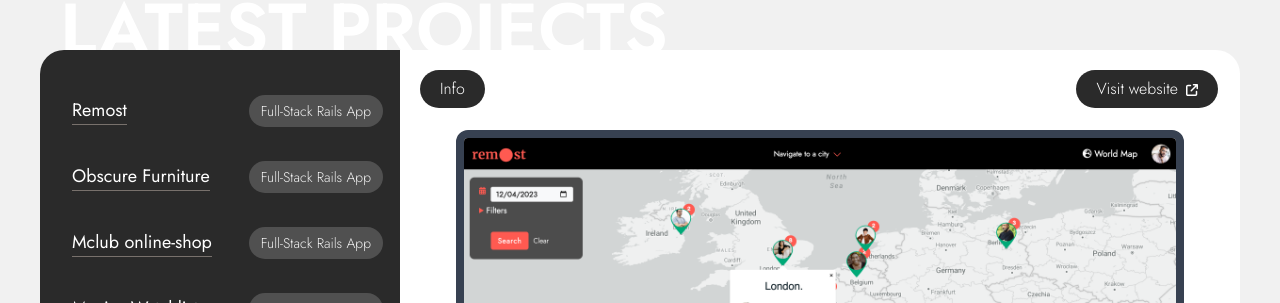
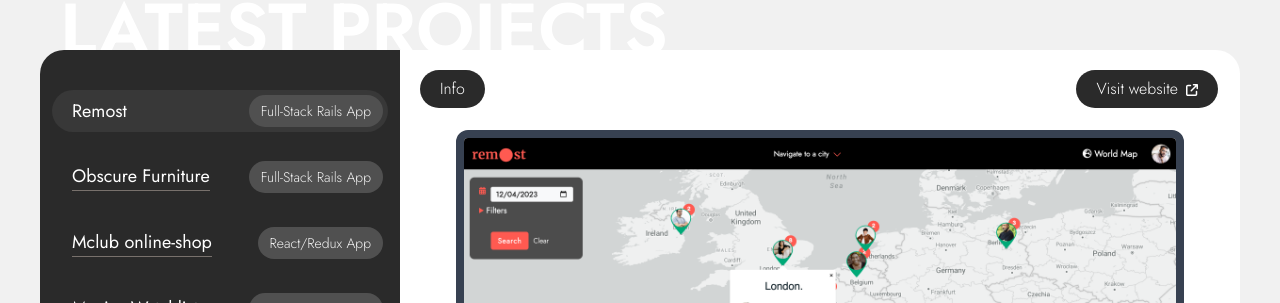
Before and after one commit to jane-doronina/react-portfolio, a React (Vite) app: page / in a window 1280 px wide. Shown: the part 748-1051 px from the top of the page. Built offline with nearby package versions, Linux system fonts and the light colour scheme.

Commit message:
feat: change MenuItem component to indicate which project is currently selected

```diff
--- a/src/components/Image.jsx
+++ b/src/components/Image.jsx
@@ -1,5 +1,25 @@
-const Image = ({src}) => (
-  <img src={src} className="w-[100%] object-cover rounded-xl border-8 border border-gray-700 mb-[50px] first:mt-20"/>
-)
+import { useState, useEffect } from "react";
+import { useLocation } from 'react-router-dom';
+
+const Image = ({src}) => {
+
+  // const [animate, setAnimate] = useState(false);
+  // const location = useLocation();
+
+  // useEffect(() => {
+  //   setAnimate(true);
+  //   const timer = setTimeout(() => {
+  //     setAnimate(false);
+  //   }, 100);
+
+  //   return () => {
+  //     clearTimeout(timer);
+  //   };
+  // }, [location.pathname]);
+
+  return (
+  <img src={src} className={`w-[100%] object-cover rounded-xl border-8 border border-gray-700 mb-[50px] first:mt-20 animate-image`}/>
+  )
+}
 
 export default Image
--- a/src/components/MenuItem.jsx
+++ b/src/components/MenuItem.jsx
@@ -1,10 +1,12 @@
 import { Link } from 'react-router-dom';
+import { useState } from "react"
 
-const MenuItem = ({project}) => {
+const MenuItem = ({project, selected}) => {
   const { id, name, type } = project;
+
   return (
-    <Link to={`/projects/${id}`} className="flex justify-between items-center mb-6 pl-[20px] pr-[5px] py-[5px] rounded-full hover:bg-mediumDarkGrey group">
-      <h3 className="text-white text-[18px] border-b-[1px] border-b-stone-500 w-auto group-hover:border-0">{name}</h3>
+    <Link to={`/projects/${id}`} className={`${selected ? "bg-mediumDarkGrey" : ""} flex justify-between items-center mb-6 pl-[20px] pr-[5px] py-[5px] rounded-full hover:bg-mediumDarkGrey group`}>
+      <h3 className={`text-white text-[18px] ${selected ? "border-0" : "border-b-[1px] border-b-stone-500"} w-auto group-hover:border-0`}>{name}</h3>
       <div className="rounded-full bg-grey font-light text-sm px-[12px] py-[6px] h-auto">
         <p className="mb-0 text-lightGrey">{type}</p>
       </div>
--- a/src/components/Projects.jsx
+++ b/src/components/Projects.jsx
@@ -11,7 +11,7 @@ import { faXmark, faArrowUpRightFromSquare } from '@fortawesome/free-solid-svg-i
 const Projects = () => {
   const [infoIsOpen, setInfoIsOpen] = useState(false);
   const { projectId } = useParams();
-  const project = projectId ? projects.find((p) => p.id === projectId) : projects[0]
+  const selectedProject = projectId ? projects.find((p) => p.id === projectId) : projects[0]
 
   const openInfoHandler = () => {
     setInfoIsOpen((prevInfoIsOpen) => !prevInfoIsOpen)
@@ -29,15 +29,15 @@ const Projects = () => {
         <h2 className="text-7xl text-white uppercase font-bold relative bottom-[-15px] z-[0] ml-5">Latest projects</h2>
         <div className="bg-white rounded-3xl w-[100%] h-[80vh] z-[1] relative flex">
           <div className="w-[30%] h-[100%] rounded-l-3xl bg-darkGrey py-10 px-3">
-            {projects.map(project => <MenuItem key={project.id} project={project}/>)}
+            {projects.map(project => <MenuItem key={project.id} project={project} selected={project === selectedProject}/>)}
           </div>
           <div className="w-[70%] relative px-14">
             <div className="absolute left-[20px] w-[95%] flex justify-between py-5">
               <Button text={infoIsOpen ? <FontAwesomeIcon icon={faXmark} className="font-light" /> : "Info" } padding={infoIsOpen ? "px-[14px]" : "px-[20px]" } onClick={openInfoHandler}/>
-              <Button text="Visit website" padding="px-[20px]" icon={faArrowUpRightFromSquare} onClick={() => externalLinkHandler(projects[0].url)}/>
+              <Button text="Visit website" padding="px-[20px]" icon={faArrowUpRightFromSquare} onClick={() => externalLinkHandler(selectedProject.url)}/>
             </div>
-            <InfoWindow project={project} visibility={infoClassName} />
-            <Screenshots images={project.images}/>
+            <InfoWindow project={selectedProject} visibility={infoClassName} />
+            <Screenshots key={projectId} images={selectedProject.images}/>
           </div>
         </div>
       </div>
--- a/src/constants/index.js
+++ b/src/constants/index.js
@@ -30,7 +30,7 @@ export const projects = [
   {
     id: "mclub",
     name: "Mclub online-shop",
-    type: "Full-Stack Rails App",
+    type: "React/Redux App",
     description: "Remost is a Ruby on Rails App for remote and hybrid teams which allows employees to find and meet their colleagues in different cities and get the best of both worlds: the freedom of a digital nomad's life and the human touch of an office's watercooler area.",
     techStack: "Ruby on Rails, HTML, SASS, Stimulus JS, APIs, Bootstrap, PostgreSQL",
     images: [ remost1, remost2, remost3, remost4 ],
--- a/src/index.css
+++ b/src/index.css
@@ -86,3 +86,19 @@ a {
 .info-visible {
   opacity: 1;
 }
+
+
+@keyframes appear {
+  0% {
+    opacity: 0;
+    /* transform: translateX(); */
+  }
+  100% {
+    opacity: 1;
+    /* transform: translateX(0); */
+  }
+}
+
+.animate-image {
+  animation: appear 1.2s ease-in-out;
+}
```
